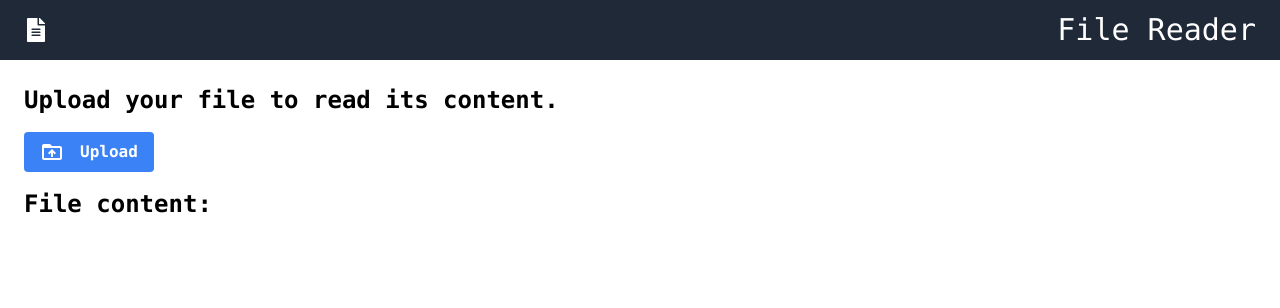
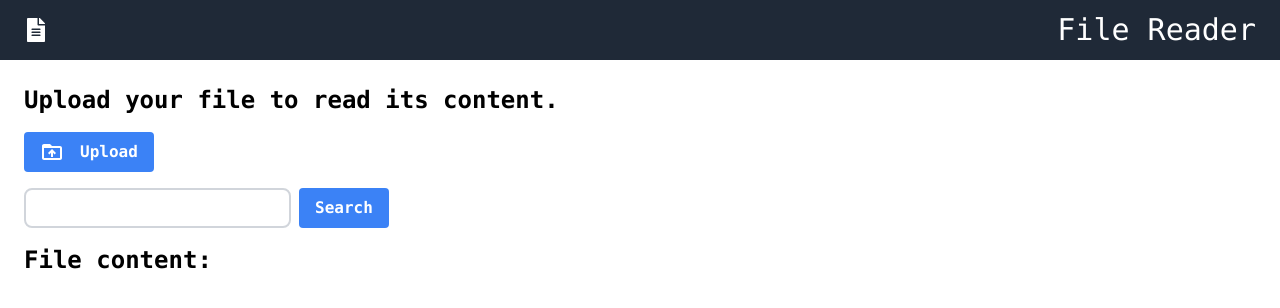
Before and after one commit to roopxx/file-reader, a React (Vite) app: page / in a window 1280 px wide. Shown: the top 308 px of the page. Built offline with nearby package versions, Linux system fonts and the light colour scheme.

Commit message:
Create SearchBox component and import it in App

```diff
--- a/src/App.jsx
+++ b/src/App.jsx
@@ -1,6 +1,7 @@
 import NavBar from "./components/NavBar";
 import FileUpload from "./components/FileUpload";
 import { useState } from "react";
+import SearchBox from "./components/SearchBox";
 
 function App() {
   const [fileContent, setFileContent] = useState("");
@@ -14,6 +15,7 @@ function App() {
       <NavBar />
       <div className="mx-auto max-w-3xl px-4 sm:px-6 md:max-w-7xl py-6">
         <FileUpload onUpload={handleFileUpload} />
+        <SearchBox />
         <div className="mt-4">
           <h1 className="font-bold text-2xl">File content:</h1>
           <p className="mt-4 whitespace-pre-wrap">{fileContent}</p>
--- /dev/null
+++ b/src/components/SearchBox.jsx
@@ -0,0 +1,13 @@
+export default function SearchBox() {
+  return (
+    <div className="mt-4 flex gap-2">
+      <input
+        type="text"
+        className="border-2 border-gray-300 outline-gray-700 bg-white h-10 px-5 pr-16 rounded-lg text-sm"
+      />
+      <button className="bg-blue-500 hover:bg-gray-700 text-white font-bold py-2 px-4 rounded focus:outline-none">
+        Search
+      </button>
+    </div>
+  );
+}
```
